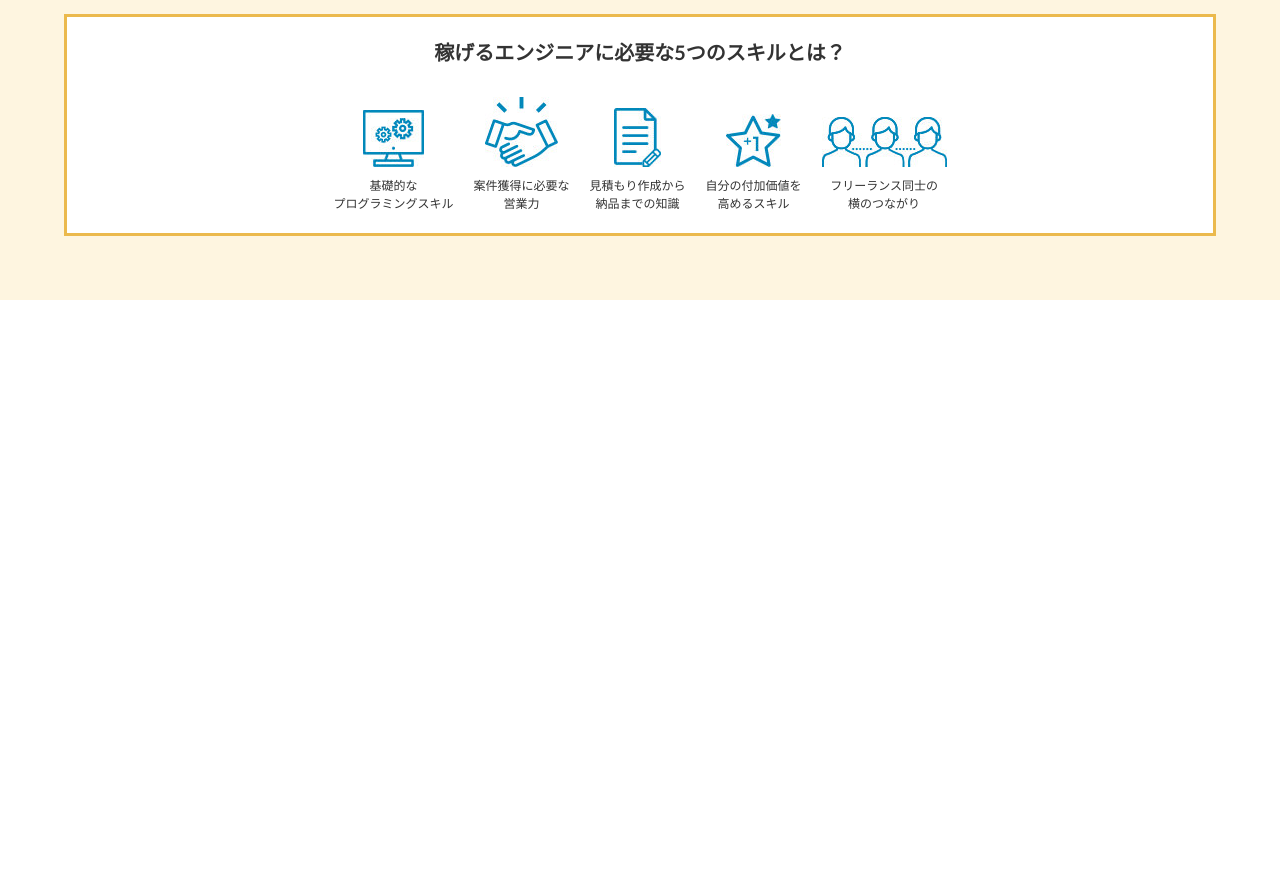
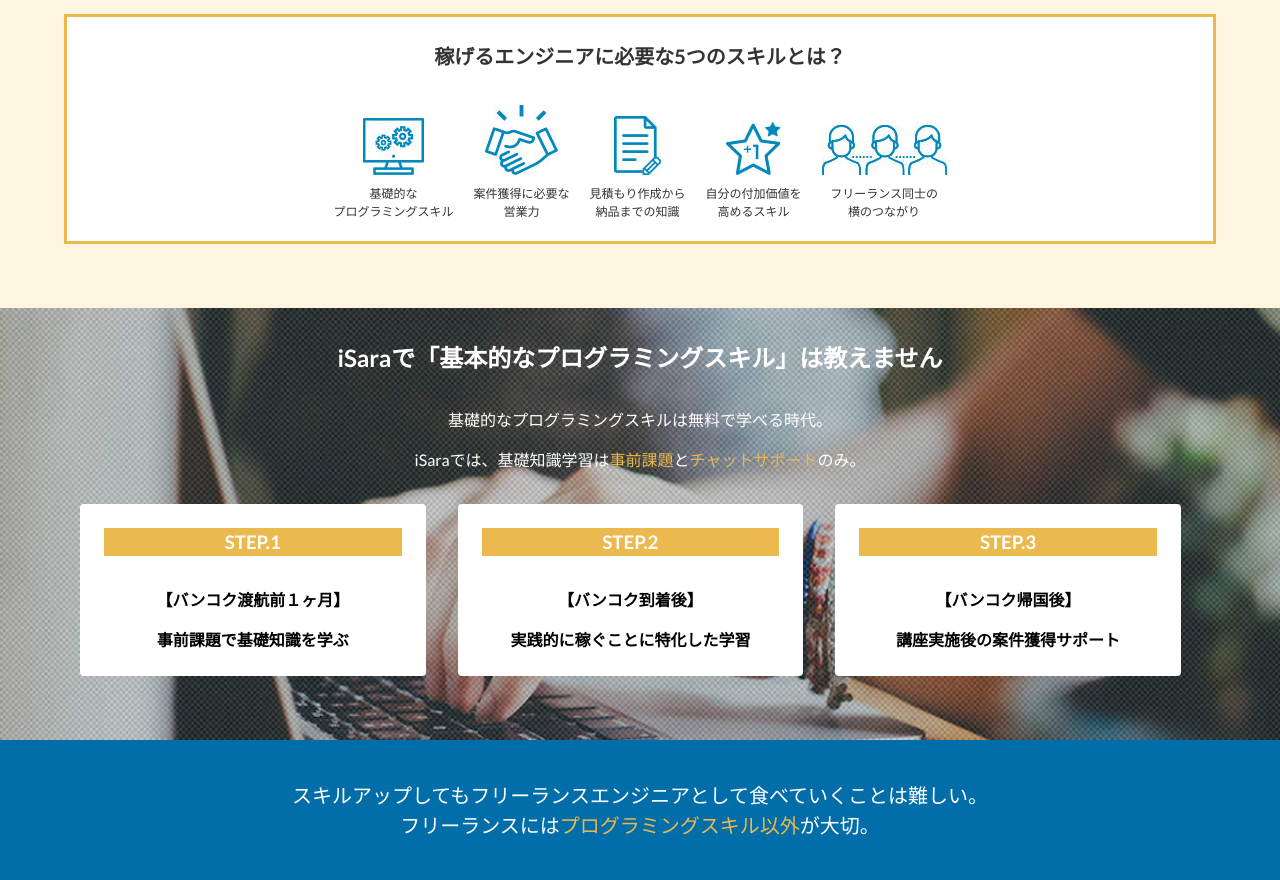
Before and after one commit to nnaoi/lp-isara, a website: page index.html in a window 1280 px wide. Shown: the part 1841-2721 px from the top of the page. Before the commit the page ends 2141 px from the top, so only its background shows below. Drawn offline with nearby package versions, Linux system fonts and the light colour scheme.

Commit message:
add: html and style for about

```diff
--- a/index.html
+++ b/index.html
@@ -121,9 +121,44 @@
             </div>
         </div>
     </section>
-    <section class="step">
-
+    <section class="step vertically-horizontally-center">
+        <div class="step__wrapper">
+            <h2 class="step__title">iSaraで「基本的なプログラミングスキル」は教えません</h2>
+            <p class="step__message">基礎的なプログラミングスキルは無料で学べる時代。</p>
+            <p class="step__message">iSaraでは、基礎知識学習は<span class="color-txt-main">事前課題</span>と<span class="color-txt-main">チャットサポート</span>のみ。</p>
+            <div class="step__content-wrapper">
+                <div class="step__contents">
+                    <div class="step__content">
+                        <h3 class="step__content-title">STEP.1</h3>
+                        <div class="step__content-txt">
+                            <p>【バンコク渡航前１ヶ月】</p>
+                            <p>事前課題で基礎知識を学ぶ</p>
+                        </div>
+                    </div>
+                    <div class="step__content">
+                        <h3 class="step__content-title">STEP.2</h3>
+                        <div class="step__content-txt">
+                            <p>【バンコク到着後】</p>
+                            <p>実践的に稼ぐことに特化した学習</p>
+                        </div>
+                    </div>
+                    <div class="step__content">
+                        <h3 class="step__content-title">STEP.3</h3>
+                        <div class="step__content-txt">
+                            <p>【バンコク帰国後】</p>
+                            <p>講座実施後の案件獲得サポート</p>
+                        </div>
+                    </div>
+                </div>
+            </div>
+        </div>
     </section>
+    <div class="step-bottom vertically-horizontally-center">
+        <div class="step-bottom__wrapper">
+            <p>スキルアップしてもフリーランスエンジニアとして食べていくことは難しい。</p>
+            <p>フリーランスには<span class="color-txt-main">プログラミングスキル以外</span>が大切。</p>
+        </div>
+    </div>
     <section class="learning-abstract">
 
     </section>
--- a/scss/about.scss
+++ b/scss/about.scss
@@ -46,6 +46,8 @@
 
     &__content-title {
         font-size: 1.25rem;
+        margin-top: 1.5rem;
+        margin-bottom: 1.5rem;
     }
 
     &__skill-items {
--- a/scss/common/common.scss
+++ b/scss/common/common.scss
@@ -7,7 +7,7 @@
     margin: 0;
 }
 
-h2 {
+h2, h3 {
     margin: 0;
 }
 
@@ -29,3 +29,7 @@
     justify-content: center;
     align-items: center;
 }
+
+.color-txt-main {
+    color: $color-main;
+}
--- /dev/null
+++ b/scss/step-bottom.scss
@@ -0,0 +1,7 @@
+.step-bottom {
+    background-color: #016ea9;
+    color: #ffffff;
+    font-size: 1.25rem;
+    text-align: center;
+    padding: 2.5rem;
+}
--- a/scss/step.scss
+++ b/scss/step.scss
@@ -0,0 +1,48 @@
+.step {
+    background: url('../img/step/aboutsecondbg.jpg') no-repeat center center / 100% 100%;
+    text-align: center;
+
+    &__wrapper {
+        width: 90%;
+    }
+
+    &__title {
+        color: #ffffff;
+        margin-top: 2rem;
+        margin-bottom: 2rem;
+    }
+
+    &__message {
+        color: #ffffff;
+        margin-bottom: 1rem;
+    }
+
+    &__content-wrapper {
+        margin-bottom: 4rem;
+        margin-top: 2rem;
+    }
+
+    &__contents {
+        display: flex;
+    }
+
+    &__content {
+        background-color: #ffffff;
+        margin-left: 1rem;
+        margin-right: 1rem;
+        padding: 1.5rem;
+        width: 30%;
+        border-radius: 0.25rem;
+    }
+
+    &__content-title {
+        color: #ffffff;
+        background-color: $color-main;
+        margin-bottom: 2rem;
+    }
+
+    &__content-txt p {
+        margin-top: 1rem;
+        font-weight: bold;
+    }
+}
--- a/scss/styles.scss
+++ b/scss/styles.scss
@@ -8,6 +8,7 @@
 @import "preface";
 @import "about";
 @import "step";
+@import "step-bottom";
 @import "learning-abstract";
 @import "merit";
 @import "member";
```
Also changed, not shown: css/styles.css, img/step/aboutsecondbg.jpg (added).
